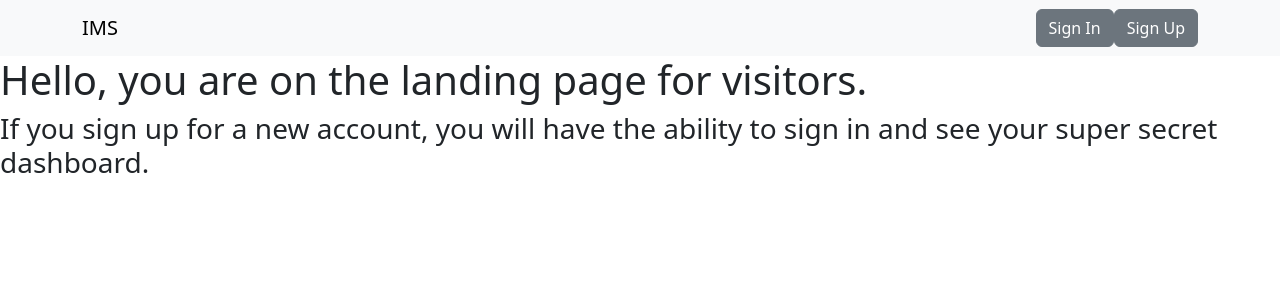
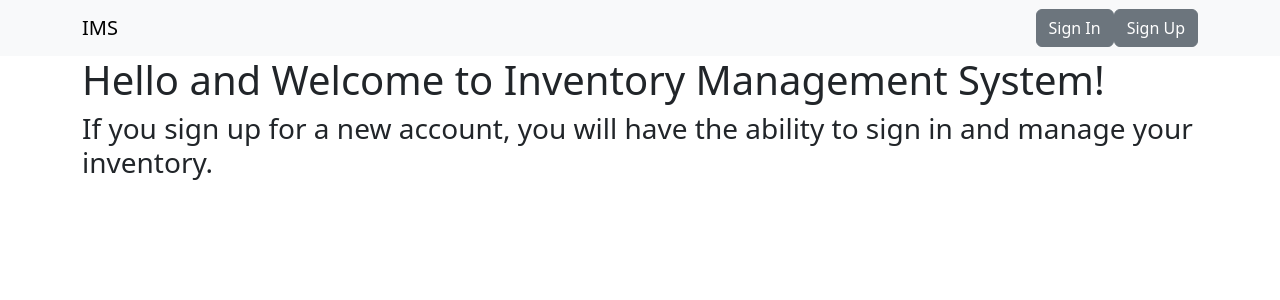
Before and after one commit to theMohSaleh/inventory-management-system-frontend, a React (Vite) app: page / in a window 1280 px wide. Shown: the top 300 px of the page. Built offline with nearby package versions, Linux system fonts and the light colour scheme; no server answers.

Commit message:
wording in landing page

```diff
--- a/src/components/Landing/Landing.jsx
+++ b/src/components/Landing/Landing.jsx
@@ -1,14 +1,14 @@
-// src/components/Landing.jsx
+import { Container } from "react-bootstrap";
 
 const Landing = () => {
   return (
-    <main>
-      <h1>Hello, you are on the landing page for visitors.</h1>
+    <Container>
+      <h1>Hello and Welcome to Inventory Management System!</h1>
       <h3>
         If you sign up for a new account, you will have the ability to sign in
-        and see your super secret dashboard.
+        and manage your inventory.
       </h3>
-    </main>
+    </Container>
   );
 };
 
```
